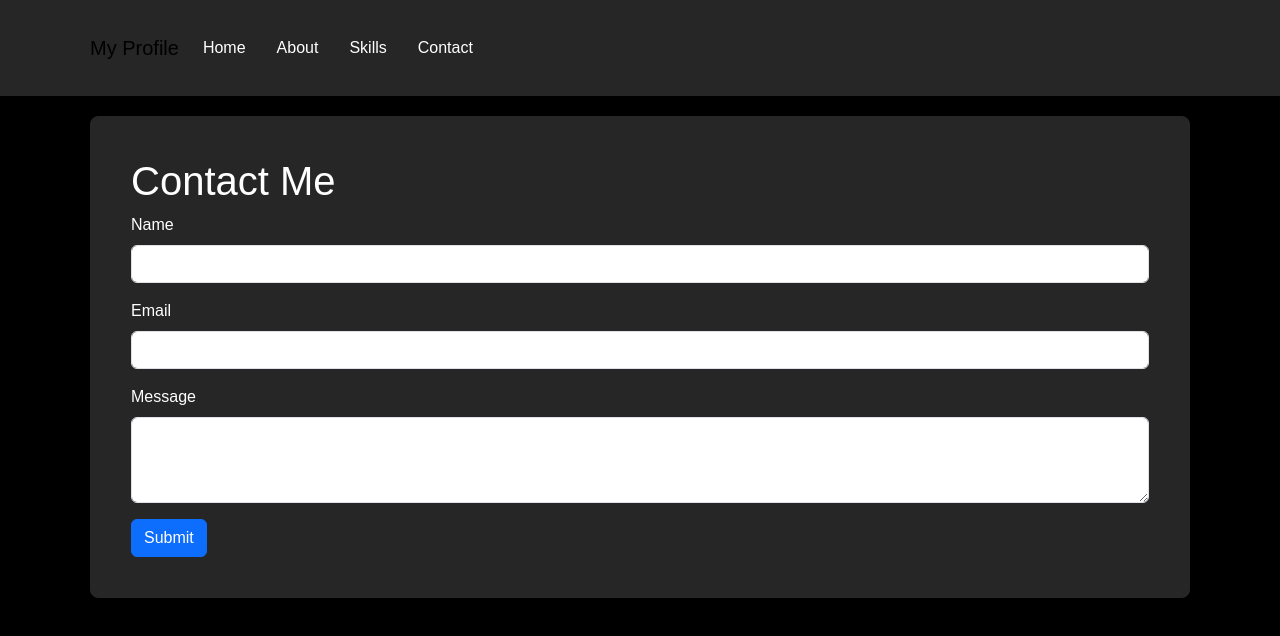
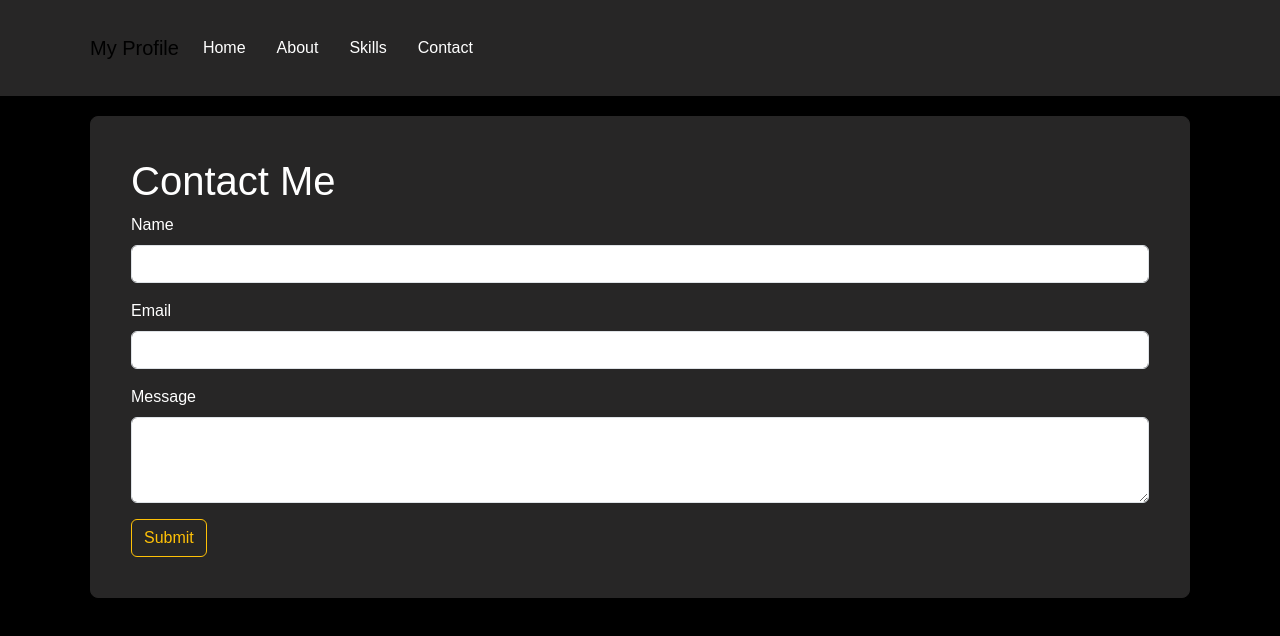
Before and after one commit to Gerald1818/Personal-Webpage, a React (Create React App) app: page /contact in a window 1280 px wide. Shown: the top 636 px of the page. Built offline with nearby package versions, Linux system fonts and the light colour scheme.

Commit message:
button fixed

```diff
--- a/src/components/Contact.js
+++ b/src/components/Contact.js
@@ -1,7 +1,6 @@
 import React, { useState } from 'react';
 import { Container, Form, Button } from 'react-bootstrap';
 import { useNavigate } from 'react-router-dom';
-
 
 function Contact() {
   const [formData, setFormData] = useState({ name: '', email: '', message: '' });
@@ -12,13 +11,13 @@ function Contact() {
   };
 
   const handleSubmit = (e) => {
-    e.preventDefault();
-    navigate('/success', { state: formData });
+    e.preventDefault(); // Prevent default form submission behavior
+    navigate('/success', { state: formData }); // Navigate to success page after validation
   };
 
   return (
     <Container className="container">
-      <div class="panel">
+      <div className="panel">
         <h1>Contact Me</h1>
         <Form onSubmit={handleSubmit}>
           <Form.Group className="mb-3">
@@ -55,11 +54,13 @@ function Contact() {
             />
           </Form.Group>
 
-        <Button type="button" class="btn btn-outline-warning">Submit</Button>
+          {/* Corrected Button with `type="submit"` */}
+          <Button variant="outline-warning" type="submit">
+            Submit
+          </Button>
         </Form>
       </div>
     </Container>
-
   );
 }
 
```
Lines whose indentation alone changed are shown as unchanged.
